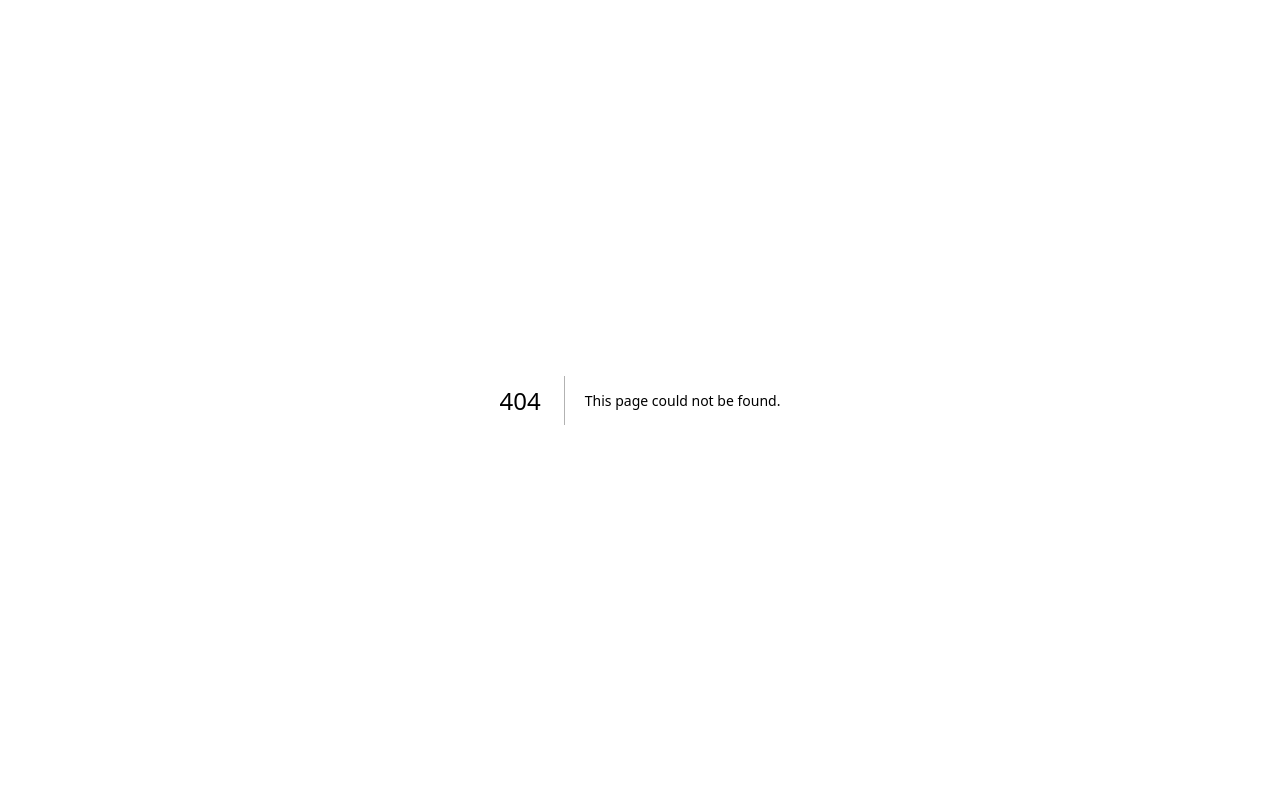
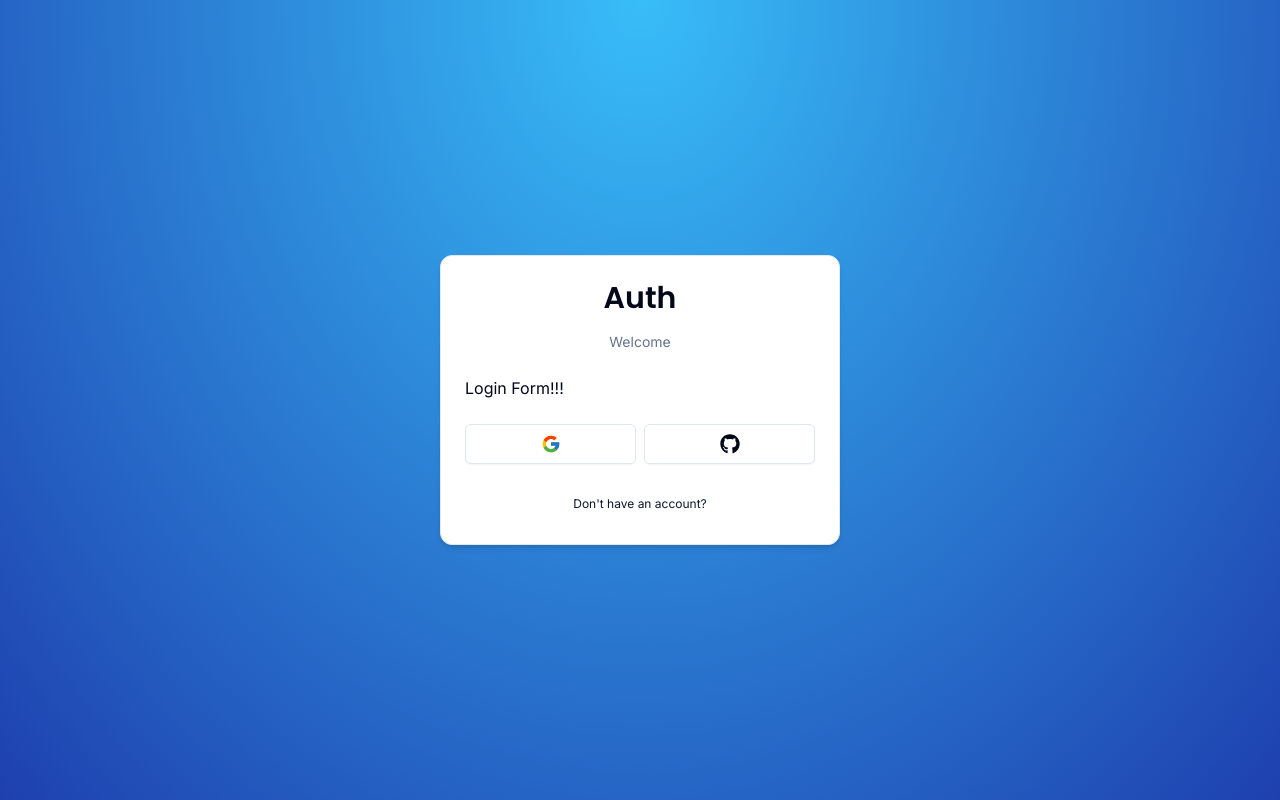
Before and after one commit to wguicha/loan_sim, a Next.js app: page /auth/login in a window 1280 px wide. Before the commit this address had no page. Built offline with nearby package versions, Linux system fonts and the light colour scheme.

Commit message:
Added Auth form esquema with action buttons

```diff
--- /dev/null
+++ b/app/auth/layout.tsx
@@ -0,0 +1,11 @@
+const AuthLayout = ({ children }: {children: React.ReactNode}) => {
+    return (
+        <div className='h-full flex items-center justify-center
+        bg-[radial-gradient(ellipse_at_top,_var(--tw-gradient-stops))] from-sky-400 to-blue-800'>
+            {children}
+        </div>
+
+    );
+}
+
+export default AuthLayout;
--- /dev/null
+++ b/app/auth/login/page.tsx
@@ -0,0 +1,13 @@
+import { LoginForm } from "@/components/auth/login-form";
+
+const LoginPage = () => {
+
+
+    return (
+        <div>
+            <LoginForm />
+        </div>
+    );
+}
+
+export default LoginPage;
--- a/app/globals.css
+++ b/app/globals.css
@@ -1,6 +1,12 @@
 @tailwind base;
   @tailwind components;
   @tailwind utilities;
+
+  html,
+  body,
+  :root {
+    height: 100%;
+  }
 
   @layer base {
     :root {
--- a/app/page.tsx
+++ b/app/page.tsx
@@ -1,9 +1,33 @@
-import { Button } from 'components/ui/button'
+import { Poppins } from "next/font/google"
+
+import { cn } from '@/lib/utils'
+import { Button } from "@/components/ui/button"
+import { LoginButton } from "@/components/auth/login-button"
+
+const font = Poppins ({
+  subsets: ['latin'],
+  weight: ['600']
+})
 
 export default function Home() {
   return (
-    <Button variant='ghost'>
-      Enviar
-    </Button>
+    <main className='flex h-full flex-col items-center justify-center
+    bg-[radial-gradient(ellipse_at_top,_var(--tw-gradient-stops))] from-sky-400 to-blue-800'>
+      <div className='space-y-6 text-center'>
+        <h1 className={cn('text-6xl font-semibold text-white drop-shadow-md', font.className)}>
+          Auth
+        </h1>
+        <p className='text-white text-large'>
+          Servicio de autenticacion simple
+        </p>
+        <div>
+          <LoginButton>
+            <Button variant='secondary' size='lg'>
+              Ingresar
+            </Button>
+          </LoginButton>
+        </div>
+      </div>
+    </main>
   )
 }
--- /dev/null
+++ b/components/auth/back-button.tsx
@@ -0,0 +1,27 @@
+"use client"
+
+import { Button } from "@/components/ui/button";
+import Link from "next/link";
+
+interface BackButtonProps {
+    href: string;
+    label: string;
+}
+
+export const BackButton = ({
+    href,
+    label
+}: BackButtonProps) => {
+    return (
+        <Button
+            variant="link"
+            className="font-normal w-full"
+            size="sm"
+            asChild
+        >
+            <Link href={href}>
+                {label}
+            </Link>
+        </Button>
+    );
+};
--- /dev/null
+++ b/components/auth/card-wrapper.tsx
@@ -0,0 +1,47 @@
+'use client'
+import {
+    Card,
+    CardContent,
+    CardFooter,
+    CardHeader
+} from '@/components/ui/card'
+import { Header } from '@/components/auth/header';
+import { Social } from '@/components/auth/social';
+import { BackButton } from '@/components/auth/back-button';
+
+interface CardWrapperProps {
+    children: React.ReactNode;
+    headerLabel: string;
+    backButtonLabel: string;
+    backButtonHref: string;
+    showSocial?: boolean;
+}
+
+export const CardWrapper = ({
+    children,
+    headerLabel,
+    backButtonLabel,
+    backButtonHref,
+    showSocial
+}: CardWrapperProps ) => {
+    return (
+    <Card className='w-[400px] shadow-md'>
+        <CardHeader>
+            <Header label={headerLabel} />
+        </CardHeader>
+        <CardContent>
+            {children}
+        </CardContent>
+        <CardFooter>
+            <Social />
+        </CardFooter>
+        <CardFooter>
+            <BackButton
+                label={backButtonLabel}
+                href={backButtonHref}
+            />
+
+        </CardFooter>
+    </Card>
+    );
+}
--- /dev/null
+++ b/components/auth/header.tsx
@@ -0,0 +1,32 @@
+import { Poppins } from "next/font/google";
+
+import { cn } from '@/lib/utils'
+
+const font = Poppins({
+    subsets: ['latin'],
+    weight: ['600']
+});
+
+interface HeaderProps {
+    label: string;
+};
+
+export const Header = ({
+    label,
+}: HeaderProps) => {
+    return (
+        <div className="w-full flex flex-col gap-y-4 items-center justify-center">
+            <h1 className={cn(
+                "text-3xl font-semibold",
+                font.className,
+            )}>
+                Auth
+            </h1>
+            <p className="text-muted-foreground text-sm">
+                {label}
+            </p>
+        </div>
+    )
+
+
+}
--- /dev/null
+++ b/components/auth/login-button.tsx
@@ -0,0 +1,35 @@
+'use client'
+import { useRouter } from "next/navigation"
+
+interface LoginButtonProps {
+    children: React.ReactNode;
+    mode?: 'modal' | 'redirect',
+    asChild?: boolean;
+}
+
+export const LoginButton = ({
+    children,
+    mode = 'redirect',
+    asChild
+}: LoginButtonProps) => {
+    const router = useRouter();
+
+
+    const onClick = () => {
+        router.push('/auth/login');
+    };
+
+    if (mode === 'modal') {
+        return (
+            <span>
+                TODO: Implement Modal
+            </span>
+        )
+    }
+
+    return (
+        <span onClick={onClick} className="cursor-pointer">
+            {children}
+        </span>
+    );
+};
--- /dev/null
+++ b/components/auth/login-form.tsx
@@ -0,0 +1,14 @@
+import { CardWrapper } from "@/components/auth/card-wrapper";
+
+export const LoginForm = () => {
+    return (
+        <CardWrapper
+        headerLabel='Welcome'
+        backButtonLabel="Don't have an account?"
+        backButtonHref='/auth/register'
+        showSocial
+        >
+            Login Form!!!
+        </CardWrapper>
+    );
+}
--- /dev/null
+++ b/components/auth/social.tsx
@@ -0,0 +1,26 @@
+'use client'
+
+import { FcGoogle } from "react-icons/fc"
+import { FaGithub } from "react-icons/fa"
+import { Button } from "@/components/ui/button"
+
+export const Social = () => {
+    return (
+        <div className="flex items-center w-full gap-x-2">
+            <Button
+                size="lg"
+                className="w-full"
+                variant="outline"
+                onClick={() => {}} >
+                <FcGoogle className="h-5 w-5"/>
+            </Button>
+            <Button
+                size="lg"
+                className="w-full"
+                variant="outline"
+                onClick={() => {}} >
+                <FaGithub className="h-5 w-5"/>
+            </Button>
+        </div>
+    )
+}
--- /dev/null
+++ b/components/ui/card.tsx
@@ -0,0 +1,76 @@
+import * as React from "react"
+
+import { cn } from "@/lib/utils"
+
+const Card = React.forwardRef<
+  HTMLDivElement,
+  React.HTMLAttributes<HTMLDivElement>
+>(({ className, ...props }, ref) => (
+  <div
+    ref={ref}
+    className={cn(
+      "rounded-xl border bg-card text-card-foreground shadow",
+      className
+    )}
+    {...props}
+  />
+))
+Card.displayName = "Card"
+
+const CardHeader = React.forwardRef<
+  HTMLDivElement,
+  React.HTMLAttributes<HTMLDivElement>
+>(({ className, ...props }, ref) => (
+  <div
+    ref={ref}
+    className={cn("flex flex-col space-y-1.5 p-6", className)}
+    {...props}
+  />
+))
+CardHeader.displayName = "CardHeader"
+
+const CardTitle = React.forwardRef<
+  HTMLParagraphElement,
+  React.HTMLAttributes<HTMLHeadingElement>
+>(({ className, ...props }, ref) => (
+  <h3
+    ref={ref}
+    className={cn("font-semibold leading-none tracking-tight", className)}
+    {...props}
+  />
+))
+CardTitle.displayName = "CardTitle"
+
+const CardDescription = React.forwardRef<
+  HTMLParagraphElement,
+  React.HTMLAttributes<HTMLParagraphElement>
+>(({ className, ...props }, ref) => (
+  <p
+    ref={ref}
+    className={cn("text-sm text-muted-foreground", className)}
+    {...props}
+  />
+))
+CardDescription.displayName = "CardDescription"
+
+const CardContent = React.forwardRef<
+  HTMLDivElement,
+  React.HTMLAttributes<HTMLDivElement>
+>(({ className, ...props }, ref) => (
+  <div ref={ref} className={cn("p-6 pt-0", className)} {...props} />
+))
+CardContent.displayName = "CardContent"
+
+const CardFooter = React.forwardRef<
+  HTMLDivElement,
+  React.HTMLAttributes<HTMLDivElement>
+>(({ className, ...props }, ref) => (
+  <div
+    ref={ref}
+    className={cn("flex items-center p-6 pt-0", className)}
+    {...props}
+  />
+))
+CardFooter.displayName = "CardFooter"
+
+export { Card, CardHeader, CardFooter, CardTitle, CardDescription, CardContent }
--- a/package.json
+++ b/package.json
@@ -17,6 +17,7 @@
     "next": "14.2.3",
     "react": "^18",
     "react-dom": "^18",
+    "react-icons": "^5.2.1",
     "tailwind-merge": "^2.3.0",
     "tailwindcss-animate": "^1.0.7"
   },
```
Also changed, not shown: 1 other file (tests, documents, lock files or other folders).
